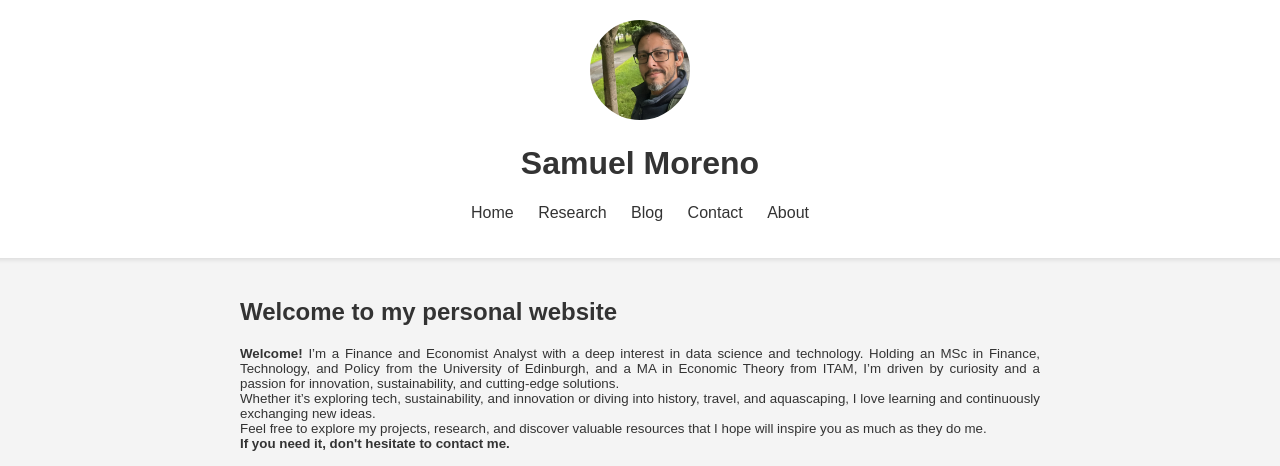
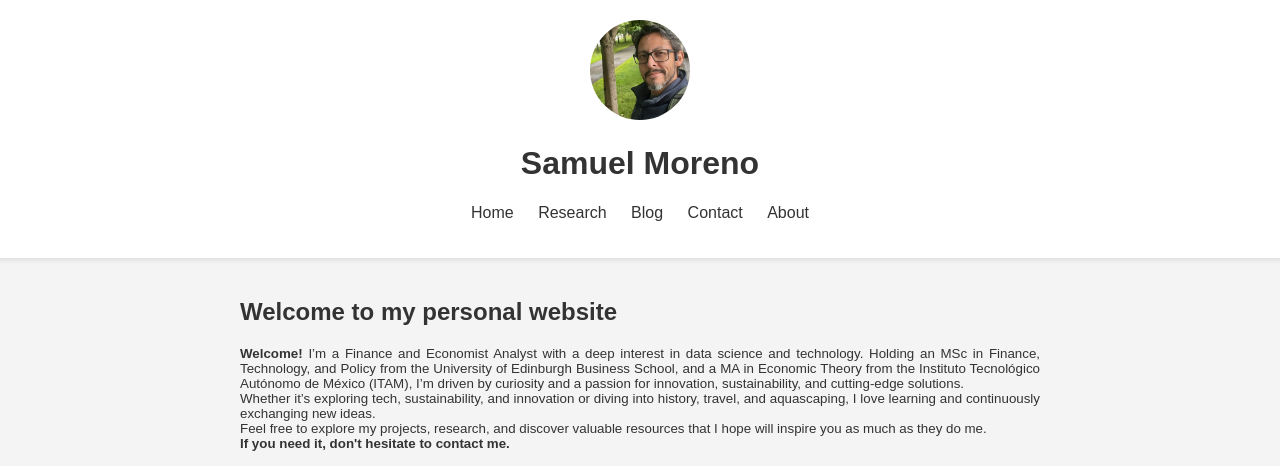
Before and after one commit to GregSom-MSc/GregSom-MSc.github.io, a Jekyll site: the page built from index.md, in a window 1280 px wide. Shown: the top 466 px of the page. Built offline with Jekyll 4.4.1, drawn with Linux system fonts in a browser that asks for light colours; grey boxes are pictures that could not be loaded.

Commit message:
full name of studies.

```diff
--- a/index.md
+++ b/index.md
@@ -7,7 +7,7 @@ layout: default
 <div style="text-align: justify;font-size:smaller;">
 <b>Welcome!</b>
 
-I’m a Finance and Economist Analyst with a deep interest in data science and technology. Holding an MSc in Finance, Technology, and Policy from the University of Edinburgh, and a MA in Economic Theory from ITAM, I’m driven by curiosity and a passion for innovation, sustainability, and cutting-edge solutions.
+I’m a Finance and Economist Analyst with a deep interest in data science and technology. Holding an MSc in Finance, Technology, and Policy from the University of Edinburgh Business School, and a MA in Economic Theory from the Instituto Tecnológico Autónomo de México (ITAM), I’m driven by curiosity and a passion for innovation, sustainability, and cutting-edge solutions.
 
 <br>
 
```
